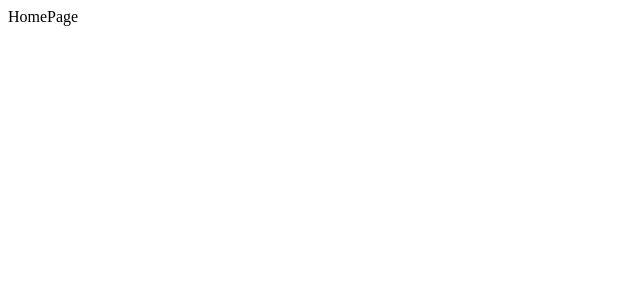
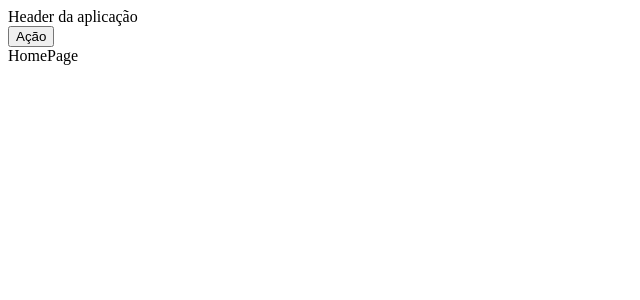
Before and after one commit to robertsantosti/mytodoapp, a React (Vite) app: page / in a window 1280 px wide. Shown: the top 300 px of the page, without its empty margins (0-640 px from the left). Built offline with nearby package versions, Linux system fonts and the light colour scheme.

Commit message:
Definindo rotas que utilizaram o layout

```diff
--- a/src/routes/AppRoutes.jsx
+++ b/src/routes/AppRoutes.jsx
@@ -2,14 +2,17 @@
 import { HomePage } from "../pages/home/HomePage"
 import { TodoPage } from "../pages/todo/TodoPage"
 import { ErrorPage } from "../pages/error/ErrorPage"
+import { AppLayout } from "../layouts/AppLayout"
 
 export const AppRoutes = () => {
   return(
     <Router>
       <Routes>
-        <Route path="/" element={<HomePage/>}/>
-        <Route path="/todo" element={<TodoPage/>}/>
-        <Route path="/todo/:id" element={<TodoPage/>}/>
+        <Route path="/" element={<AppLayout/>}>
+          <Route index element={<HomePage/>}/>
+          <Route path="/todo" element={<TodoPage/>}/>
+          <Route path="/todo/:id" element={<TodoPage/>}/>
+        </Route>
         <Route path="*" element={<ErrorPage/>}/>
       </Routes>
     </Router>
```
